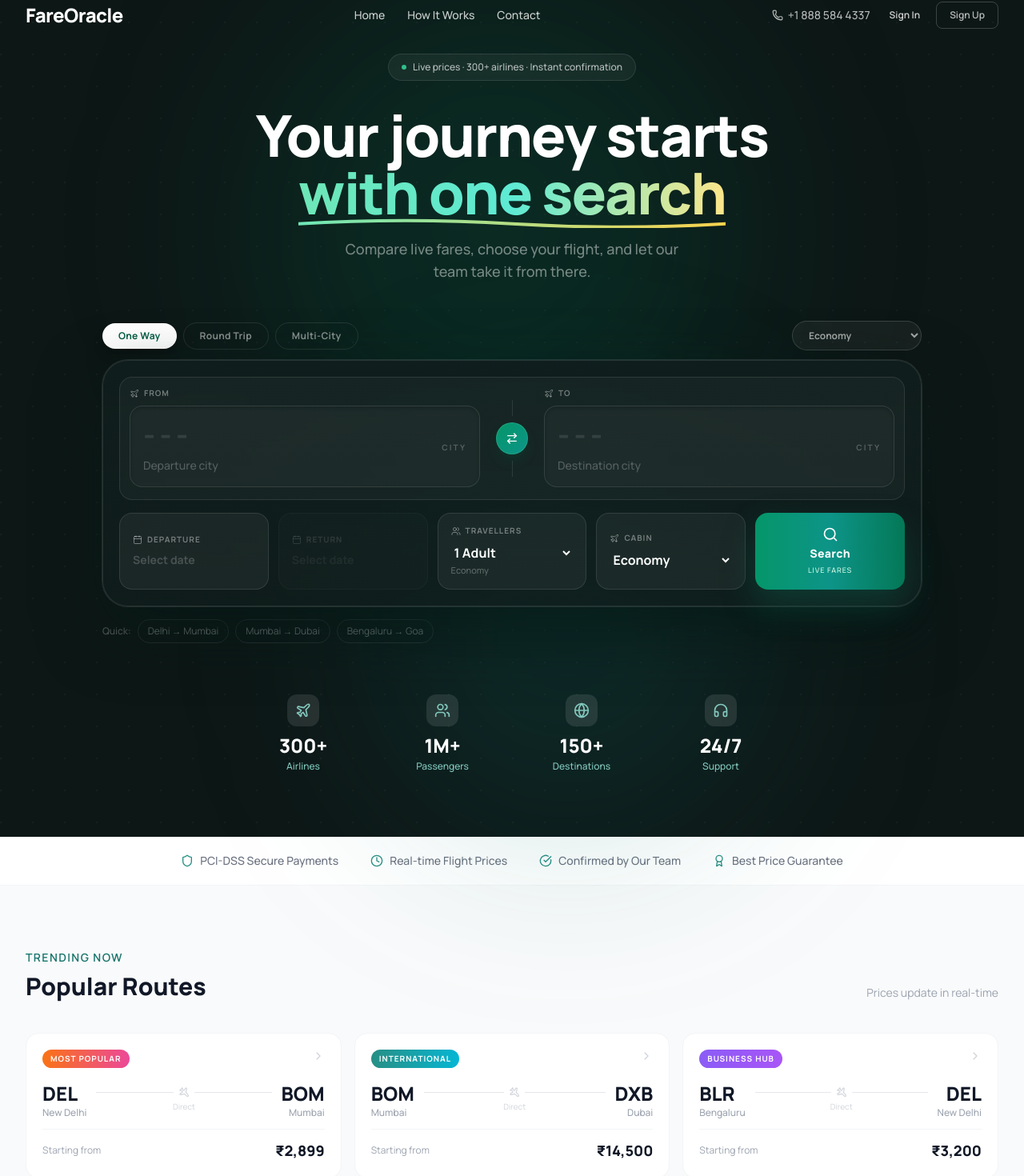
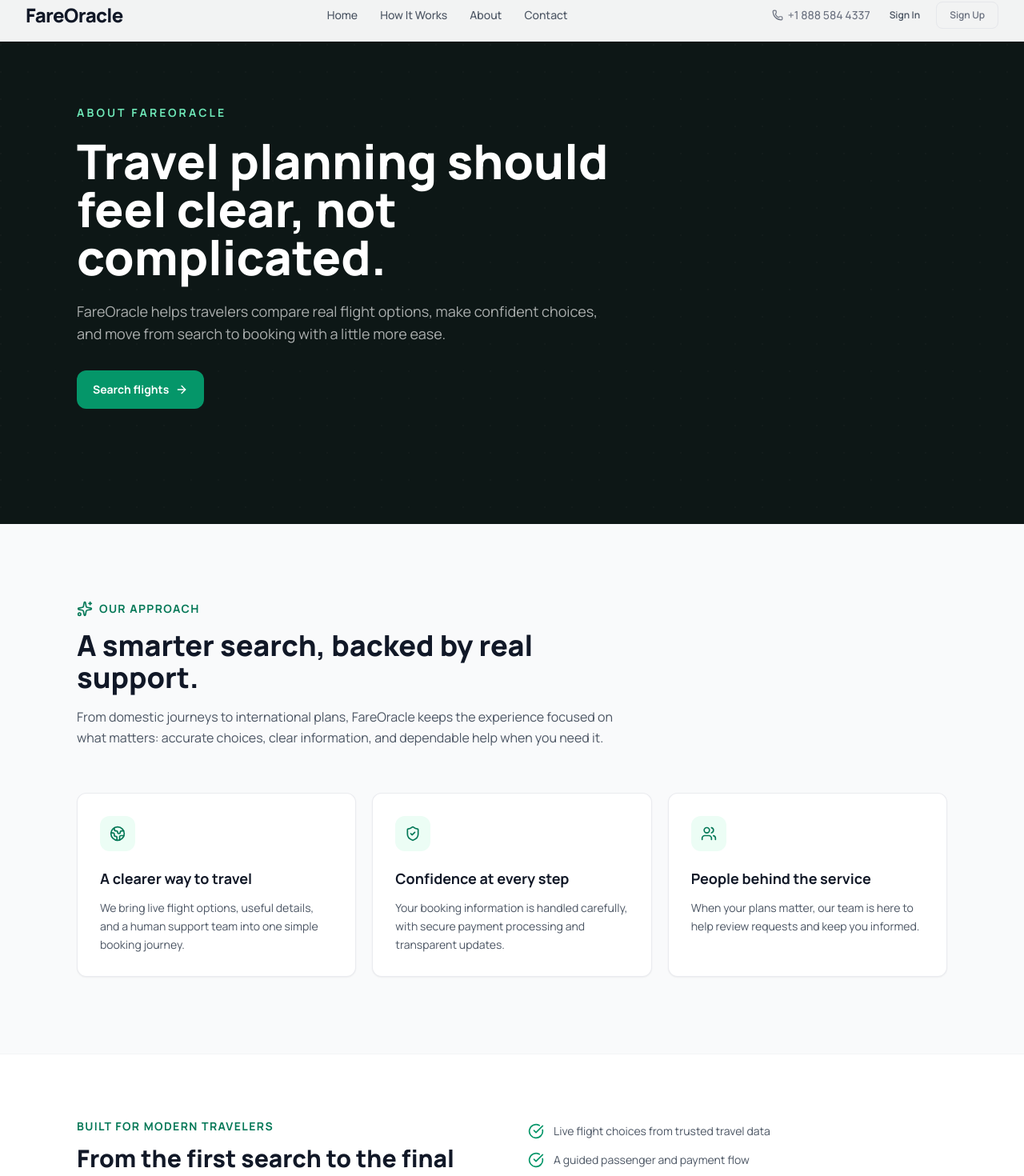
Before and after one commit to SanskarSingh142002/Flight, a React (Vite) app: page /about in a window 1280 px wide. Before the commit this address led to /. Shown: the part 13-1483 px from the top of the page at 80% size. Built offline with nearby package versions, Linux system fonts and the light colour scheme.

Commit message:
uichanges

```diff
--- a/src/App.jsx
+++ b/src/App.jsx
@@ -1,4 +1,5 @@
-import { BrowserRouter, Routes, Route, Navigate } from 'react-router-dom'
+import { BrowserRouter, Routes, Route, Navigate, useLocation } from 'react-router-dom'
+import { useEffect } from 'react'
 import HomePage from './pages/HomePage'
 import FlightResultsPage from './pages/FlightResultsPage'
 import PassengerDetailsPage from './pages/PassengerDetailsPage'
@@ -11,11 +12,23 @@
 import CustomerSignupPage from './pages/CustomerSignupPage'
 import CustomerLoginPage from './pages/CustomerLoginPage'
 import CustomerBookingsPage from './pages/CustomerBookingsPage'
+import AboutPage from './pages/AboutPage'
+import ContactPage from './pages/ContactPage'
 import { BookingProvider } from './context/BookingContext'
 import { AdminAuthProvider } from './context/AdminAuthContext'
 import { CustomerAuthProvider } from './context/CustomerAuthContext'
 import AdminProtectedRoute from './components/AdminProtectedRoute'
 import CustomerProtectedRoute from './components/CustomerProtectedRoute'
+
+function ScrollToTop() {
+  const { pathname } = useLocation()
+
+  useEffect(() => {
+    window.scrollTo({ top: 0, left: 0, behavior: 'auto' })
+  }, [pathname])
+
+  return null
+}
 
 export default function App() {
   return (
@@ -23,6 +36,7 @@
       <AdminAuthProvider>
         <BookingProvider>
           <BrowserRouter>
+            <ScrollToTop />
             <Routes>
               {/* Public Customer Signup */}
               <Route path="/signup" element={<CustomerSignupPage />} />
@@ -30,6 +44,8 @@
 
               {/* Customer Routes */}
               <Route path="/" element={<HomePage />} />
+              <Route path="/about" element={<AboutPage />} />
+              <Route path="/contact" element={<ContactPage />} />
               <Route path="/flights" element={<CustomerProtectedRoute><FlightResultsPage /></CustomerProtectedRoute>} />
               <Route path="/passengers" element={<CustomerProtectedRoute><PassengerDetailsPage /></CustomerProtectedRoute>} />
               <Route path="/checkout" element={<CustomerProtectedRoute><CheckoutPage /></CustomerProtectedRoute>} />
--- a/src/components/Footer.jsx
+++ b/src/components/Footer.jsx
@@ -3,7 +3,7 @@
 
 export default function Footer() {
   return (
-    <footer className="bg-gray-900 text-gray-300" id="contact">
+    <footer className="flex-shrink-0 bg-gray-900 text-gray-300" id="contact">
       <div className="max-w-7xl mx-auto px-4 sm:px-6 lg:px-8 py-16">
         <div className="grid grid-cols-1 md:grid-cols-2 lg:grid-cols-4 gap-10">
           {/* Brand */}
@@ -27,9 +27,15 @@
           <div>
             <h3 className="text-white font-semibold mb-5">Quick Links</h3>
             <ul className="space-y-3">
-              {['Home', 'Search Flights', 'How It Works', 'About Us', 'Contact'].map(link => (
-                <li key={link}>
-                  <a href="#" className="text-sm text-gray-400 hover:text-blue-400 transition-colors">{link}</a>
+              {[
+                { label: 'Home', href: '/' },
+                { label: 'Search Flights', href: '/#search' },
+                { label: 'How It Works', href: '/#how-it-works' },
+                { label: 'About Us', href: '/about' },
+                { label: 'Contact', href: '/contact' },
+              ].map(link => (
+                <li key={link.label}>
+                  <a href={link.href} className="text-sm text-gray-400 hover:text-blue-400 transition-colors">{link.label}</a>
                 </li>
               ))}
             </ul>
--- a/src/components/Navbar.jsx
+++ b/src/components/Navbar.jsx
@@ -39,7 +39,8 @@
             {[
               { label: 'Home',         href: '/' },
               { label: 'How It Works', href: '/#how-it-works' },
-              { label: 'Contact',      href: '/#contact' },
+              { label: 'About',        href: '/about' },
+              { label: 'Contact',      href: '/contact' },
             ].map(item => (
               <a key={item.label} href={item.href}
                 className={`text-sm font-medium transition-colors hover:text-blue-500 ${
@@ -52,7 +53,7 @@
 
           {/* Right */}
           <div className="hidden md:flex items-center gap-3">
-            <a href="tel:+911800001234"
+            <a href="tel:+18885844337"
               className={`flex items-center gap-1.5 text-sm font-medium transition-colors ${
                 transparent ? 'text-white/70 hover:text-white' : 'text-gray-500 hover:text-gray-700'
               }`}>
@@ -127,8 +128,13 @@
       {/* Mobile menu */}
       {menuOpen && (
         <div className="md:hidden max-h-[calc(100vh-4rem)] overflow-y-auto bg-white border-t border-gray-100 px-4 py-4 space-y-1 shadow-xl animate-fade-in">
-          {['Home', 'How It Works', 'Contact'].map(item => (
-            <a key={item} href={item === 'Home' ? '/' : `/#${item.toLowerCase().replace(/ /g, '-')}`}
+          {[
+            { label: 'Home', href: '/' },
+            { label: 'How It Works', href: '/#how-it-works' },
+            { label: 'About', href: '/about' },
+            { label: 'Contact', href: '/contact' },
+          ].map(item => (
+            <a key={item.label} href={item.href}
               onClick={() => setMenuOpen(false)}
               className="block py-2.5 px-3 text-sm font-medium text-gray-700 rounded-lg hover:bg-gray-50 hover:text-blue-600 transition-colors">
               {item}
--- /dev/null
+++ b/src/pages/AboutPage.jsx
@@ -0,0 +1,58 @@
+import { ArrowRight, CheckCircle, Globe2, ShieldCheck, Sparkles, Users } from 'lucide-react'
+import { Link } from 'react-router-dom'
+import Navbar from '../components/Navbar'
+import Footer from '../components/Footer'
+
+const principles = [
+  { icon: Globe2, title: 'A clearer way to travel', text: 'We bring live flight options, useful details, and a human support team into one simple booking journey.' },
+  { icon: ShieldCheck, title: 'Confidence at every step', text: 'Your booking information is handled carefully, with secure payment processing and transparent updates.' },
+  { icon: Users, title: 'People behind the service', text: 'When your plans matter, our team is here to help review requests and keep you informed.' },
+]
+
+export default function AboutPage() {
+  return (
+    <div className="min-h-screen flex flex-col bg-gray-50">
+      <Navbar />
+      <main className="flex-1">
+        <section className="relative overflow-hidden bg-[#0d1716] text-white">
+          <div className="absolute inset-0 opacity-40" style={{ backgroundImage: 'radial-gradient(circle at 1px 1px, rgba(255,255,255,0.06) 1px, transparent 0)', backgroundSize: '34px 34px' }} />
+          <div className="relative max-w-6xl mx-auto px-4 sm:px-6 lg:px-8 py-28 sm:py-36">
+            <p className="text-sm font-bold uppercase tracking-[0.22em] text-emerald-300 mb-5">About FareOracle</p>
+            <h1 className="max-w-3xl text-4xl sm:text-6xl font-black leading-tight">Travel planning should feel clear, not complicated.</h1>
+            <p className="max-w-2xl mt-6 text-base sm:text-lg leading-relaxed text-white/65">FareOracle helps travelers compare real flight options, make confident choices, and move from search to booking with a little more ease.</p>
+            <Link to="/" className="mt-8 inline-flex items-center gap-2 rounded-xl bg-emerald-600 px-5 py-3.5 text-sm font-bold text-white hover:bg-emerald-500 transition-colors">
+              Search flights <ArrowRight className="w-4 h-4" />
+            </Link>
+          </div>
+        </section>
+
+        <section className="max-w-6xl mx-auto px-4 sm:px-6 lg:px-8 py-16 sm:py-24">
+          <div className="max-w-2xl mb-10 sm:mb-14">
+            <div className="flex items-center gap-2 text-emerald-700 mb-4"><Sparkles className="w-5 h-5" /><span className="text-sm font-bold uppercase tracking-widest">Our approach</span></div>
+            <h2 className="text-3xl sm:text-4xl font-black text-gray-900">A smarter search, backed by real support.</h2>
+            <p className="mt-4 text-gray-600 leading-relaxed">From domestic journeys to international plans, FareOracle keeps the experience focused on what matters: accurate choices, clear information, and dependable help when you need it.</p>
+          </div>
+          <div className="grid grid-cols-1 md:grid-cols-3 gap-5">
+            {principles.map(({ icon: Icon, title, text }) => (
+              <article key={title} className="card p-6 sm:p-7">
+                <div className="w-11 h-11 rounded-xl bg-emerald-50 text-emerald-700 flex items-center justify-center mb-5"><Icon className="w-5 h-5" /></div>
+                <h3 className="text-lg font-bold text-gray-900">{title}</h3>
+                <p className="mt-3 text-sm leading-relaxed text-gray-600">{text}</p>
+              </article>
+            ))}
+          </div>
+        </section>
+
+        <section className="bg-white border-y border-gray-100">
+          <div className="max-w-6xl mx-auto px-4 sm:px-6 lg:px-8 py-14 sm:py-20 grid grid-cols-1 md:grid-cols-2 gap-10 items-center">
+            <div><p className="text-sm font-bold uppercase tracking-widest text-emerald-700 mb-3">Built for modern travelers</p><h2 className="text-3xl font-black text-gray-900">From the first search to the final confirmation.</h2></div>
+            <div className="space-y-4 text-sm text-gray-600">
+              {['Live flight choices from trusted travel data', 'A guided passenger and payment flow', 'Booking visibility and support after checkout'].map(item => <p key={item} className="flex items-start gap-3"><CheckCircle className="w-5 h-5 text-emerald-600 shrink-0" />{item}</p>)}
+            </div>
+          </div>
+        </section>
+      </main>
+      <Footer />
+    </div>
+  )
+}
--- /dev/null
+++ b/src/pages/ContactPage.jsx
@@ -0,0 +1,52 @@
+import { Clock3, Mail, MapPin, Phone, Send } from 'lucide-react'
+import { Link } from 'react-router-dom'
+import Navbar from '../components/Navbar'
+import Footer from '../components/Footer'
+
+const contactItems = [
+  { icon: Phone, label: 'Call us', value: 'Toll Free # +1 888 584 4337', href: 'tel:+18885844337' },
+  { icon: Mail, label: 'Email us', value: 'Info@fareoracle.com', href: 'mailto:Info@fareoracle.com' },
+  { icon: MapPin, label: 'Visit us', value: '626 Wilshire Blvd Suite 410, Los Angeles, CA 90017' },
+]
+
+export default function ContactPage() {
+  return (
+    <div className="min-h-screen flex flex-col bg-gray-50">
+      <Navbar />
+      <main className="flex-1">
+        <section className="bg-[#0d1716] text-white">
+          <div className="max-w-6xl mx-auto px-4 sm:px-6 lg:px-8 py-28 sm:py-36">
+            <p className="text-sm font-bold uppercase tracking-[0.22em] text-emerald-300 mb-5">Contact FareOracle</p>
+            <h1 className="max-w-3xl text-4xl sm:text-6xl font-black leading-tight">A real person is never far away.</h1>
+            <p className="max-w-2xl mt-6 text-base sm:text-lg leading-relaxed text-white/65">Need help with a booking, a flight search, or a question before you travel? Reach out and our team will help you find the next step.</p>
+          </div>
+        </section>
+
+        <section className="max-w-6xl mx-auto px-4 sm:px-6 lg:px-8 py-12 sm:py-20">
+          <div className="grid grid-cols-1 lg:grid-cols-3 gap-5 mb-10">
+            {contactItems.map(({ icon: Icon, label, value, href }) => {
+              const content = <><div className="w-11 h-11 rounded-xl bg-emerald-50 text-emerald-700 flex items-center justify-center mb-5"><Icon className="w-5 h-5" /></div><p className="text-xs font-bold uppercase tracking-widest text-gray-400">{label}</p><p className="mt-2 text-sm font-bold leading-relaxed text-gray-900">{value}</p></>
+              return <article key={label} className="card p-6">{href ? <a href={href} className="block hover:text-emerald-700 transition-colors">{content}</a> : content}</article>
+            })}
+          </div>
+
+          <div className="grid grid-cols-1 lg:grid-cols-[1.1fr_0.9fr] gap-6 items-start">
+            <div className="card p-5 sm:p-8">
+              <div className="flex items-center gap-3 mb-6"><div className="w-10 h-10 rounded-xl bg-emerald-700 text-white flex items-center justify-center"><Send className="w-4 h-4" /></div><div><h2 className="text-xl font-black text-gray-900">Send us a message</h2><p className="text-sm text-gray-500">We will get back to you as soon as possible.</p></div></div>
+              <form className="space-y-4" onSubmit={(event) => event.preventDefault()}>
+                <div className="grid grid-cols-1 sm:grid-cols-2 gap-4"><input className="input-field" placeholder="Your name" /><input type="email" className="input-field" placeholder="Email address" /></div>
+                <input className="input-field" placeholder="What can we help with?" />
+                <textarea className="input-field min-h-36 resize-y" placeholder="Tell us a little more..." />
+                <button type="submit" className="btn-primary w-full sm:w-auto inline-flex items-center justify-center gap-2"><Send className="w-4 h-4" /> Send message</button>
+              </form>
+            </div>
+            <aside className="card p-5 sm:p-8 bg-[#10201e] text-white border-[#21413c]">
+              <Clock3 className="w-6 h-6 text-emerald-300 mb-5" /><h2 className="text-xl font-black">Support hours</h2><p className="mt-3 text-sm leading-relaxed text-white/65">Our support team is available Monday through Saturday, 9am to 8pm.</p><div className="mt-7 border-t border-white/10 pt-5"><p className="text-xs uppercase tracking-widest text-white/40">Prefer to start online?</p><Link to="/" className="mt-3 inline-flex items-center text-sm font-bold text-emerald-300 hover:text-emerald-200">Search available flights <span className="ml-2">→</span></Link></div>
+            </aside>
+          </div>
+        </section>
+      </main>
+      <Footer />
+    </div>
+  )
+}
```
